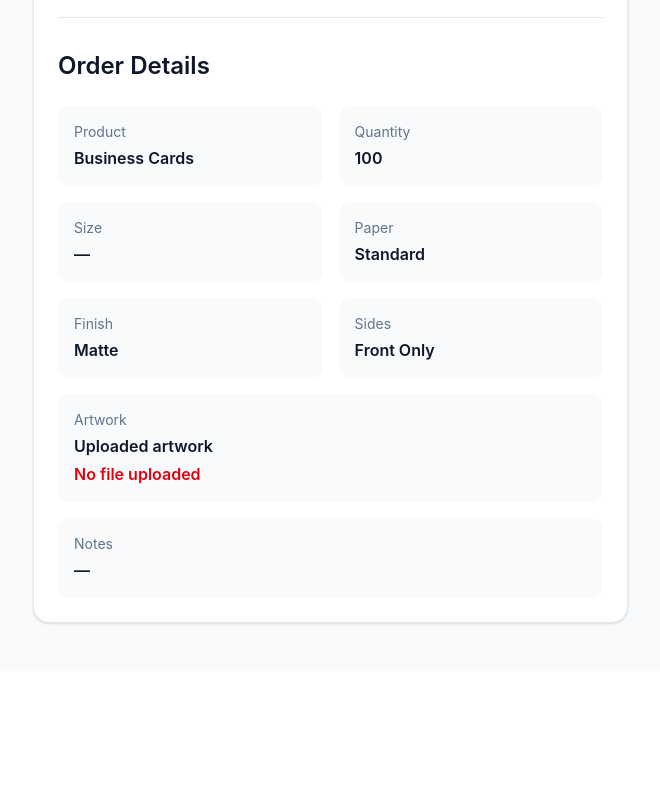
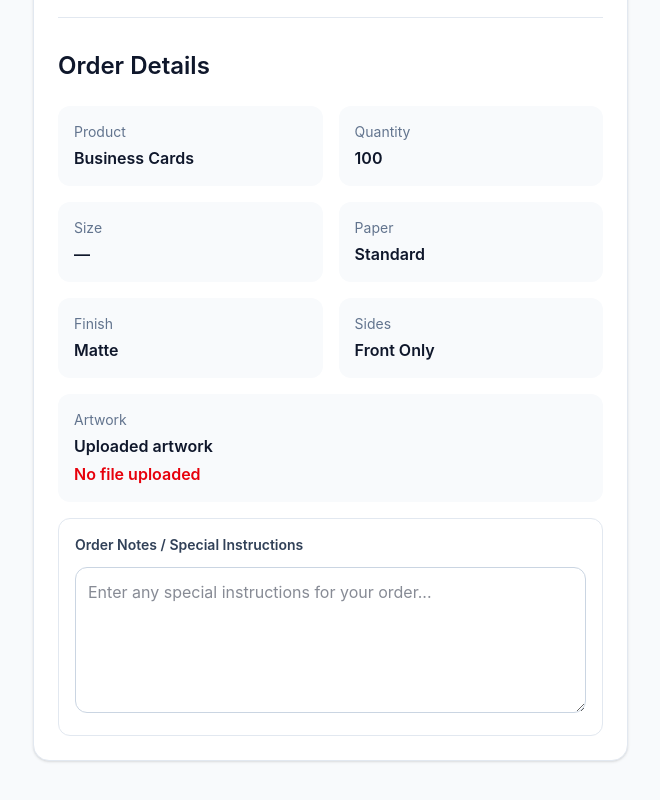
Before and after one commit to deworkenj-envision/Version-25a, a Next.js app: page /checkout in a window 1280 px wide. Shown: the part 996-1796 px from the top of the page, without its empty margins (95-755 px from the left). Before the commit the page ends 1667 px from the top, so only its background shows below. Built offline with nearby package versions, Linux system fonts and the light colour scheme.

Commit message:
Update page.js

```diff
--- a/app/checkout/page.js
+++ b/app/checkout/page.js
@@ -30,7 +30,7 @@ function CheckoutInner() {
   const finish = searchParams.get("finish") || "Matte";
   const sides = searchParams.get("sides") || "Front Only";
 
-  const notes = searchParams.get("notes") || "";
+  const initialNotes = searchParams.get("notes") || "";
   const artworkUrl = searchParams.get("artworkUrl") || "";
   const fileName =
     searchParams.get("artworkFileName") ||
@@ -54,6 +54,8 @@ function CheckoutInner() {
   const [shippingPostalCode, setShippingPostalCode] = useState("");
   const [shippingCountry, setShippingCountry] = useState("US");
 
+  const [notes, setNotes] = useState(initialNotes);
+
   const [loading, setLoading] = useState(false);
   const [error, setError] = useState("");
 
@@ -74,60 +76,17 @@ function CheckoutInner() {
     subtotal > 0;
 
   async function handleCheckout() {
-    if (!customerName.trim()) {
-      setError("Please enter your full name.");
-      return;
-    }
-
-    if (!isValidEmail(customerEmail)) {
-      setError("Please enter a valid email address.");
-      return;
-    }
-
-    if (!customerPhone.trim()) {
-      setError("Please enter your phone number.");
-      return;
-    }
-
-    if (!shippingName.trim()) {
-      setError("Please enter the shipping recipient name.");
-      return;
-    }
-
-    if (!shippingAddressLine1.trim()) {
-      setError("Please enter the shipping address.");
-      return;
-    }
-
-    if (!shippingCity.trim()) {
-      setError("Please enter the shipping city.");
-      return;
-    }
-
-    if (!shippingState.trim()) {
-      setError("Please enter the shipping state.");
-      return;
-    }
-
-    if (!shippingPostalCode.trim()) {
-      setError("Please enter the shipping ZIP/postal code.");
-      return;
-    }
-
-    if (!shippingCountry.trim()) {
-      setError("Please enter the shipping country.");
-      return;
-    }
-
-    if (!artworkUrl) {
-      setError("Artwork upload is required before checkout.");
-      return;
-    }
-
-    if (subtotal <= 0) {
-      setError("Subtotal is missing or invalid. Please go back and rebuild the order.");
-      return;
-    }
+    if (!customerName.trim()) return setError("Please enter your full name.");
+    if (!isValidEmail(customerEmail)) return setError("Please enter a valid email address.");
+    if (!customerPhone.trim()) return setError("Please enter your phone number.");
+    if (!shippingName.trim()) return setError("Please enter the shipping recipient name.");
+    if (!shippingAddressLine1.trim()) return setError("Please enter the shipping address.");
+    if (!shippingCity.trim()) return setError("Please enter the shipping city.");
+    if (!shippingState.trim()) return setError("Please enter the shipping state.");
+    if (!shippingPostalCode.trim()) return setError("Please enter the shipping ZIP/postal code.");
+    if (!shippingCountry.trim()) return setError("Please enter the shipping country.");
+    if (!artworkUrl) return setError("Artwork upload is required before checkout.");
+    if (subtotal <= 0) return setError("Subtotal is missing or invalid. Please go back and rebuild the order.");
 
     try {
       setLoading(true);
@@ -192,6 +151,7 @@ function CheckoutInner() {
             <h2 className="text-2xl font-semibold text-slate-900">
               Contact & Shipping Information
             </h2>
+
             <p className="mt-2 text-sm text-slate-500">
               Required before payment so we can process and ship your order.
             </p>
@@ -216,14 +176,20 @@ function CheckoutInner() {
               <Input label="Country *" value={shippingCountry} onChange={setShippingCountry} />
             </div>
 
-            {error ? <p className="mt-4 text-sm font-semibold text-red-600">{error}</p> : null}
+            {error ? (
+              <p className="mt-4 text-sm font-semibold text-red-600">{error}</p>
+            ) : null}
 
             <div className="mt-8 border-t border-slate-200 pt-8">
               <h2 className="text-2xl font-semibold text-slate-900">Order Details</h2>
 
               {productImage ? (
                 <div className="mt-6 overflow-hidden rounded-xl">
-                  <img src={productImage} alt={productName} className="h-40 w-full object-cover" />
+                  <img
+                    src={productImage}
+                    alt={productName}
+                    className="h-40 w-full object-cover"
+                  />
                 </div>
               ) : null}
 
@@ -242,7 +208,12 @@ function CheckoutInner() {
                   </p>
 
                   {artworkUrl ? (
-                    <a href={artworkUrl} target="_blank" rel="noreferrer" className="mt-3 inline-block font-semibold text-blue-600 hover:underline">
+                    <a
+                      href={artworkUrl}
+                      target="_blank"
+                      rel="noreferrer"
+                      className="mt-3 inline-block font-semibold text-blue-600 hover:underline"
+                    >
                       View Uploaded File
                     </a>
                   ) : (
@@ -250,9 +221,19 @@ function CheckoutInner() {
                   )}
                 </div>
 
-                <div className="rounded-xl bg-slate-50 p-4 sm:col-span-2">
-                  <p className="text-sm text-slate-500">Notes</p>
-                  <p className="mt-1 font-semibold text-slate-900">{notes || "—"}</p>
+                <div className="sm:col-span-2">
+                  <label className="block rounded-xl border border-slate-200 bg-white p-4">
+                    <span className="block text-sm font-semibold text-slate-700">
+                      Order Notes / Special Instructions
+                    </span>
+                    <textarea
+                      value={notes}
+                      onChange={(e) => setNotes(e.target.value)}
+                      rows={5}
+                      placeholder="Enter any special instructions for your order..."
+                      className="mt-3 w-full resize-y rounded-xl border border-slate-300 bg-white p-3 text-slate-900 outline-none focus:border-blue-500 focus:ring-2 focus:ring-blue-100"
+                    />
+                  </label>
                 </div>
               </div>
             </div>
@@ -291,7 +272,10 @@ function CheckoutInner() {
                 </p>
               ) : null}
 
-              <a href="/order" className="mt-4 block w-full rounded-xl border border-slate-300 px-4 py-4 text-center text-base font-semibold text-slate-700 transition hover:bg-slate-50">
+              <a
+                href="/order"
+                className="mt-4 block w-full rounded-xl border border-slate-300 px-4 py-4 text-center text-base font-semibold text-slate-700 transition hover:bg-slate-50"
+              >
                 Back to Order
               </a>
             </div>
@@ -302,14 +286,27 @@ function CheckoutInner() {
                 <p className="mt-1 text-sm text-slate-500">{fileName || "Uploaded artwork"}</p>
 
                 {isImage ? (
-                  <img src={artworkUrl} alt="Uploaded artwork preview" className="mt-4 max-h-[500px] w-full rounded-xl border border-slate-200 bg-white object-contain" />
+                  <img
+                    src={artworkUrl}
+                    alt="Uploaded artwork preview"
+                    className="mt-4 max-h-[500px] w-full rounded-xl border border-slate-200 bg-white object-contain"
+                  />
                 ) : null}
 
                 {isPdf ? (
-                  <iframe src={artworkUrl} title="Uploaded PDF Preview" className="mt-4 h-[650px] w-full rounded-xl border border-slate-200 bg-white" />
+                  <iframe
+                    src={artworkUrl}
+                    title="Uploaded PDF Preview"
+                    className="mt-4 h-[650px] w-full rounded-xl border border-slate-200 bg-white"
+                  />
                 ) : null}
 
-                <a href={artworkUrl} target="_blank" rel="noreferrer" className="mt-4 inline-block font-semibold text-blue-600 hover:underline">
+                <a
+                  href={artworkUrl}
+                  target="_blank"
+                  rel="noreferrer"
+                  className="mt-4 inline-block font-semibold text-blue-600 hover:underline"
+                >
                   View Uploaded File
                 </a>
               </div>
@@ -324,12 +321,14 @@ function CheckoutInner() {
 function Input({ label, value, onChange, type = "text" }) {
   return (
     <label className="block">
-      <span className="mb-1 block text-sm font-semibold text-slate-700">{label}</span>
+      <span className="mb-1 block text-sm font-semibold text-slate-700">
+        {label}
+      </span>
       <input
         type={type}
         value={value}
         onChange={(e) => onChange(e.target.value)}
-        className="w-full rounded-xl border border-slate-300 p-3 outline-none focus:border-blue-500 focus:ring-2 focus:ring-blue-100"
+        className="w-full rounded-xl border border-slate-300 bg-white p-3 text-slate-900 outline-none focus:border-blue-500 focus:ring-2 focus:ring-blue-100"
       />
     </label>
   );
@@ -355,7 +354,13 @@ function SummaryRow({ label, value }) {
 
 export default function CheckoutPage() {
   return (
-    <Suspense fallback={<main className="min-h-screen bg-slate-50 px-6 py-12"><div className="mx-auto max-w-5xl">Loading checkout...</div></main>}>
+    <Suspense
+      fallback={
+        <main className="min-h-screen bg-slate-50 px-6 py-12">
+          <div className="mx-auto max-w-5xl">Loading checkout...</div>
+        </main>
+      }
+    >
       <CheckoutInner />
     </Suspense>
   );
```
